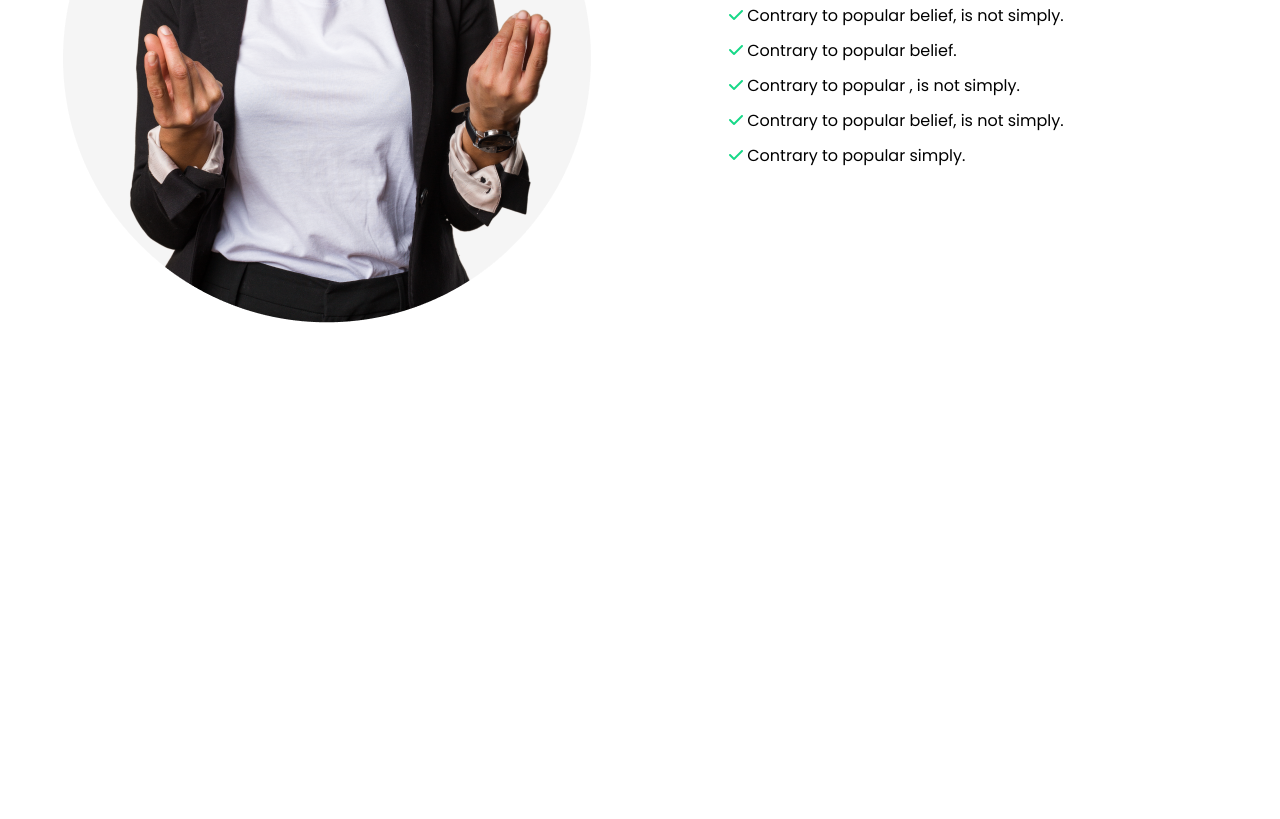
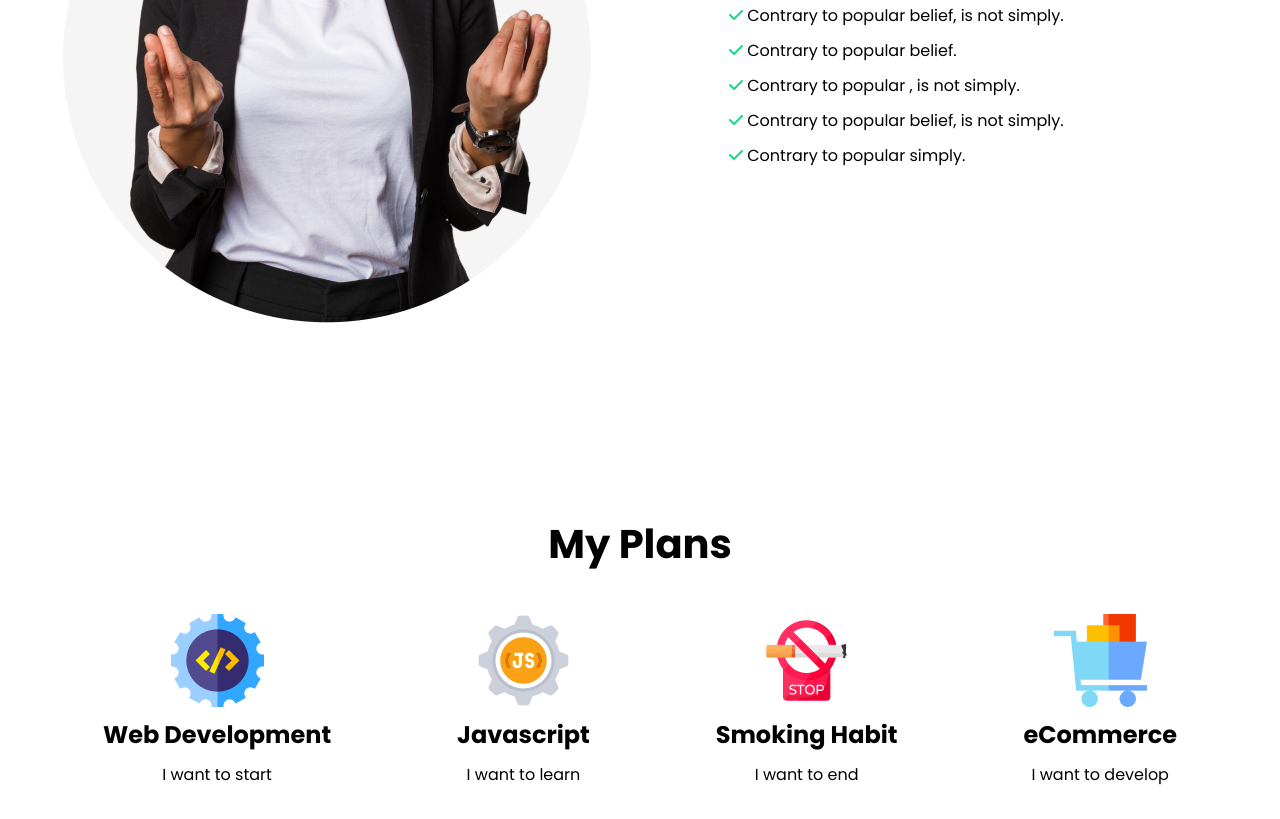
Before and after one commit to Shahariarshanto/portfolio-design-1, a plain HTML site: page index.html in a window 1280 px wide. Shown: the part 1286-2105 px from the top of the page. Before the commit the page ends 1700 px from the top, so only its background shows below. Drawn offline with Linux system fonts and the light colour scheme.

Commit message:
My Plans Section added

```diff
--- a/index.html
+++ b/index.html
@@ -20,7 +20,7 @@
   <body>
     <!-- Header Section  -->
     <header class="top-header">
-      <div class="header-content default-width">
+      <div class="header-content default-display-width">
         <h1>
           All Thinks Are <br />
           Possible If You <br />
@@ -36,7 +36,7 @@
     </header>
     <main>
       <!-- previous year resolution section -->
-      <section class="previous-resolution-sec default-width">
+      <section class="previous-resolution-sec default-display-width">
         <div class="prev-img-section">
           <img src="./images/person.png" alt="" srcset="" />
         </div>
@@ -68,6 +68,32 @@
           </div>
         </div>
       </section>
+      <!-- My Plans Section  -->
+      <section class="my-plans-section default-display-width">
+        <h2>My Plans</h2>
+        <div class="plans-cards">
+          <div class="plan-card">
+            <img src="./images/icons/web.png" alt="Web Development" />
+            <h2>Web Development</h2>
+            <p>I want to start</p>
+          </div>
+          <div class="plan-card">
+            <img src="./images/icons/js.png" alt="" />
+            <h2>Javascript</h2>
+            <p>I want to learn</p>
+          </div>
+          <div class="plan-card">
+            <img src="./images/icons/smoke.png" alt="" />
+            <h2>Smoking Habit</h2>
+            <p>I want to end</p>
+          </div>
+          <div class="plan-card">
+            <img src="./images/icons/ecom.png" alt="" />
+            <h2>eCommerce</h2>
+            <p>I want to develop</p>
+          </div>
+        </div>
+      </section>
     </main>
   </body>
 </html>
--- a/styles/style.css
+++ b/styles/style.css
@@ -5,7 +5,7 @@
   box-sizing: border-box;
   font-family: "Poppins", sans-serif;
 }
-.default-width {
+.default-display-width {
   max-width: 1200px;
 }
 
@@ -77,3 +77,25 @@
 .fa-check {
   color: #16d887;
 }
+
+/* My Plans Section */
+.my-plans-section {
+  margin: 100px auto;
+}
+.my-plans-section > h2 {
+  font-size: 40px;
+  margin: 40px 0;
+  text-align: center;
+}
+.plans-cards {
+  display: flex;
+  justify-content: space-around;
+}
+.plan-card {
+  display: flex;
+  flex-direction: column;
+  align-items: center;
+}
+.plan-card h2 {
+  margin: 10px 0;
+}
```
